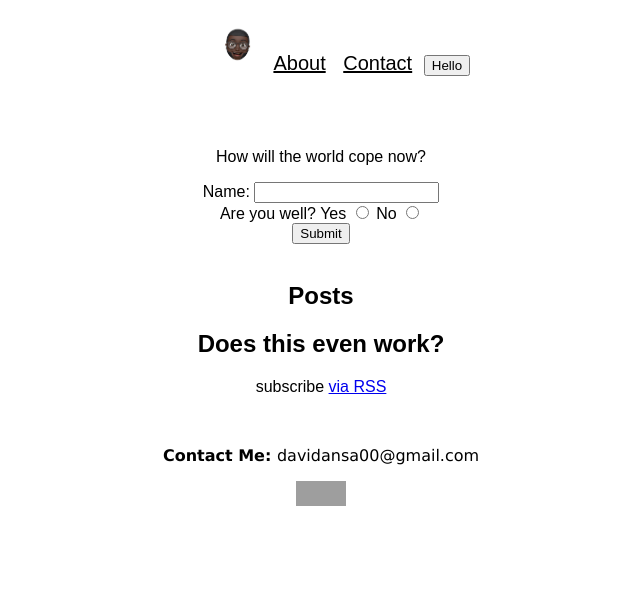
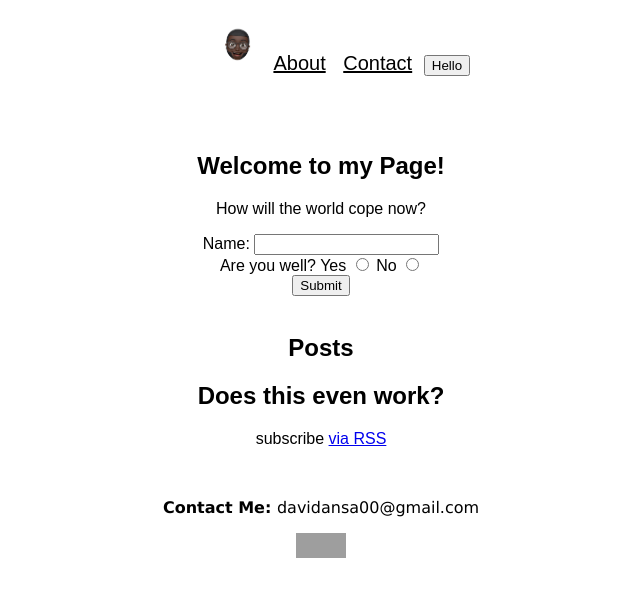
Before and after one commit to ansaldn/portfolio, a Jekyll site: the page index.html, which Jekyll copies as it is, in a window 1280 px wide. Shown: the top 597 px of the page, without its empty margins (319-959 px from the left). Built offline with Jekyll 4.4.1, drawn with Linux system fonts in a browser that asks for light colours; grey boxes are pictures that could not be loaded.

Commit message:
Home Page Test

```diff
--- a/index.html
+++ b/index.html
@@ -23,6 +23,7 @@
 
 <main>
   <section id="mainBody">
+    <h1>Welcome to my Page!</h1>
     <p> How will the world cope now?</p>
     <label id="name">Name: </label>
     <input id="name" type="text" required>
```
